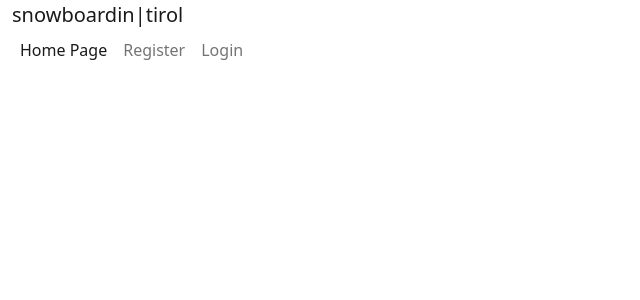
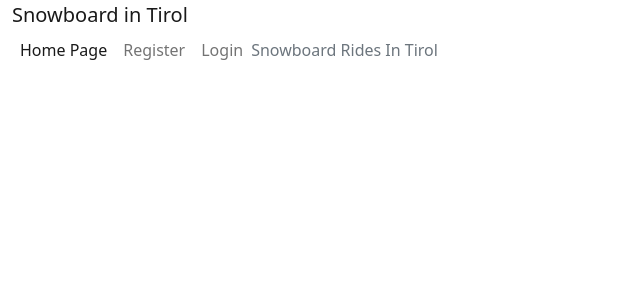
Before and after one commit to FlorinDorneanu/snowboard-in-tirol, a Django app: page / in a window 1280 px wide. Shown: the top 300 px of the page, without its empty margins (0-640 px from the left). Run offline with Django 3.2, Linux system fonts and the light colour scheme; data that the repository does not hold is empty.

Commit message:
Add footer and social icons

```diff
--- a/templates/base.html
+++ b/templates/base.html
@@ -22,14 +22,14 @@
 
 </head>
 
-<body class="d-flex flex-collumn h-120 main-blog">
+<body class="d-flex flex-collumn h-100 main-blog">
 
     <!-- * Navigation bar-->
 
     <nav class="nav-bar navbar-expand-lg navbar-light bg-white">
         <div class="container-fluid">
-            <a class="navbar-brand" href="{% url 'home' %}"><span class="brand">snow<span
-                        class="blue-board">board</span>in<span class="thin">|tirol</span></span></a>
+            <a class="navbar-brand" href="{% url 'home' %}"><span class="brand">Snow<span
+                        class="blue-board">board</span> in<span class="thin"> Tirol</span></span></a>
             <button class="navbar-toggler" type="button" data-bs-toggle="collapse" data-bs-target="#navbarText"
                 aria-controls="navbarText" aria-expanded="false" aria-label="Toggle navigation">
                 <span class="navbar-toggler-icon"></span>
@@ -52,12 +52,28 @@
                     </li>
                     {% endif %}
                 </ul>
+                <span class="navbar-text text-muted">
+                    Snowboard Rides In Tirol
+                </span>
+            </div>
+        </div>
+    </nav>
 
-            </div>
-            <main>
-                {% block content %}
-                {% endblock %}
-            </main>
+    <main class="flex-shrink-0 main-bg">
+        {% block content %}
+        <!-- * My Content -->
+        {% endblock %}
+    </main>
+
+    <!-- * Footer -->
+    <footer class="footer mt-auto py-3 dark-bg">
+        <p class="m-0 text-center text-white">Snowboard In Tirol</p>
+        <p class="m-0 text-center text-white">Follow me: <i class="fab fa-facebook-square ms-3"></i>
+            <i class="fab fa-twitter-square ms-3"></i>
+            <i class="fab fa-instagram-square ms-3"></i>
+            <i class="fab fa-youtube-square ms-3"></i>
+        </p>
+    </footer>
 </body>
 
 </html>
```
